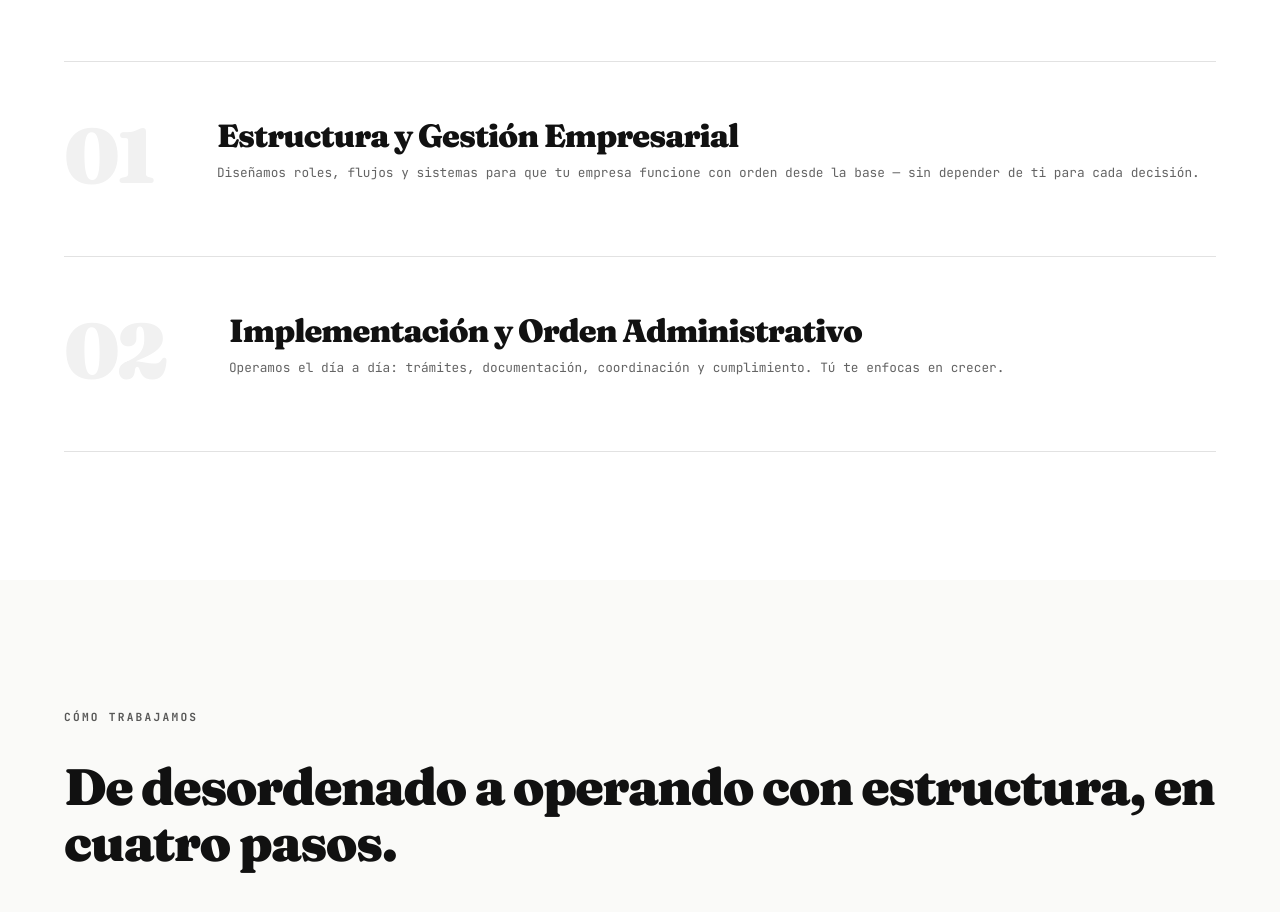
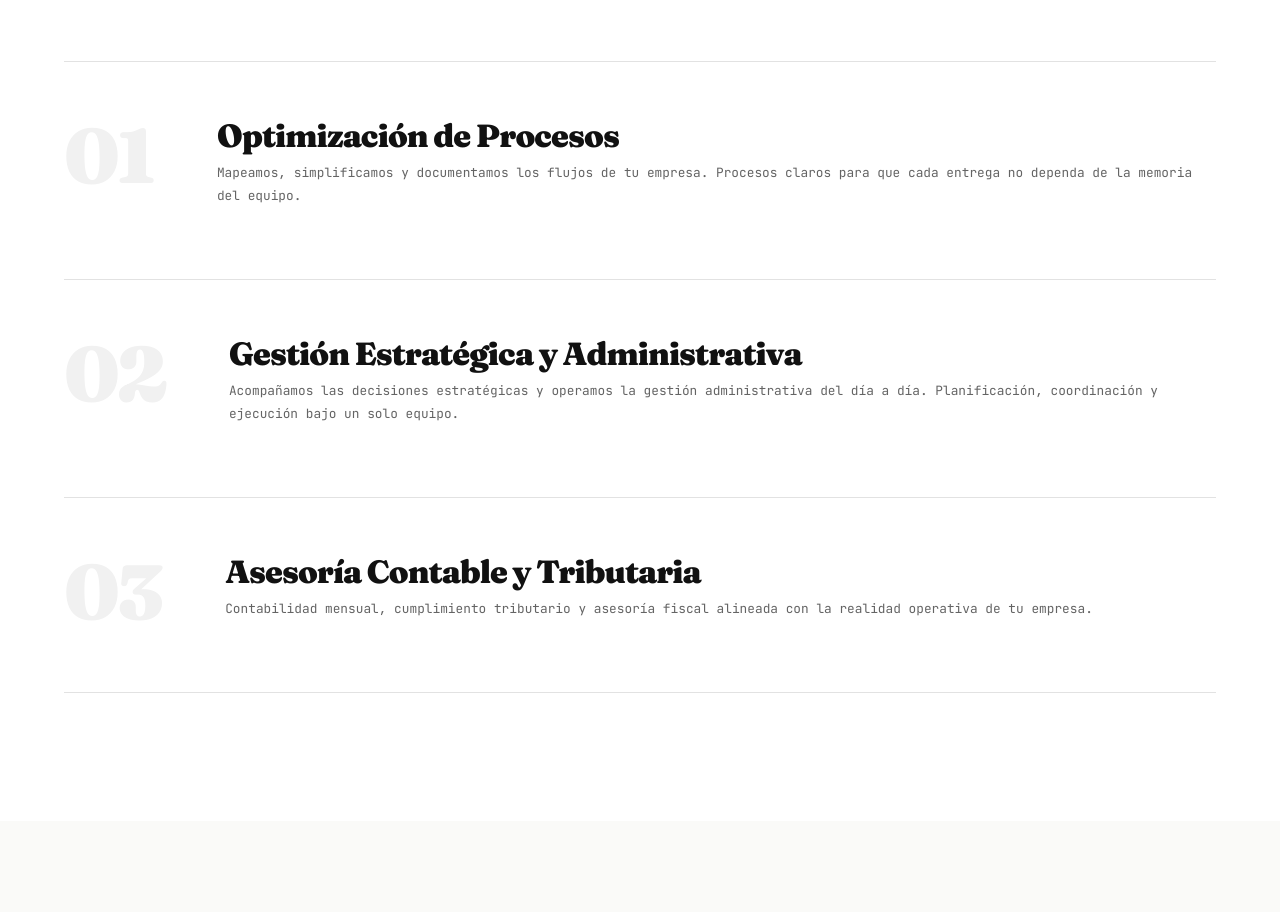
Before and after one commit to dietic/methodica, a Next.js app: page / in a window 1280 px wide. Shown: the part 1263-2175 px from the top of the page. Built offline with nearby package versions, Linux system fonts and the light colour scheme.

Commit message:
copy: replace 2 services with 3: Optimización de Procesos, Gestión Estratégica y Administrativa, Asesoría Contable y Tributaria
- Update visible service cards and matching JSON-LD OfferCatalog entries

```diff
--- a/app/page.tsx
+++ b/app/page.tsx
@@ -40,18 +40,27 @@ const jsonLd = {
             "@type": "Offer",
             itemOffered: {
               "@type": "Service",
-              name: "Estructura y Gestión Empresarial",
+              name: "Optimización de Procesos",
               description:
-                "Diseño del marco organizacional, roles, flujos y sistemas para que la empresa opere con orden desde su base.",
+                "Mapeo, simplificación y documentación de los flujos operativos de la empresa para reducir improvisación y aumentar la predictibilidad de las entregas.",
             },
           },
           {
             "@type": "Offer",
             itemOffered: {
               "@type": "Service",
-              name: "Implementación y Orden Administrativo",
+              name: "Gestión Estratégica y Administrativa",
               description:
-                "Ejecución y coordinación de la gestión administrativa del día a día: trámites, documentación y cumplimiento.",
+                "Acompañamiento en decisiones estratégicas y operación de la gestión administrativa del día a día: planificación, coordinación y cumplimiento.",
+            },
+          },
+          {
+            "@type": "Offer",
+            itemOffered: {
+              "@type": "Service",
+              name: "Asesoría Contable y Tributaria",
+              description:
+                "Contabilidad mensual, cumplimiento tributario y asesoría fiscal alineada con la realidad operativa y los objetivos de la empresa.",
             },
           },
         ],
@@ -196,13 +205,11 @@ export default function Home() {
                 <span className="service__number" aria-hidden="true">
                   01
                 </span>
-                <h3 className="service__name">
-                  Estructura y Gestión Empresarial
-                </h3>
+                <h3 className="service__name">Optimización de Procesos</h3>
                 <p className="service__desc">
-                  Diseñamos roles, flujos y sistemas para que tu empresa
-                  funcione con orden desde la base — sin depender de ti para
-                  cada decisión.
+                  Mapeamos, simplificamos y documentamos los flujos de tu
+                  empresa. Procesos claros para que cada entrega no dependa
+                  de la memoria del equipo.
                 </p>
               </article>
 
@@ -211,11 +218,25 @@ export default function Home() {
                   02
                 </span>
                 <h3 className="service__name">
-                  Implementación y Orden Administrativo
+                  Gestión Estratégica y Administrativa
                 </h3>
                 <p className="service__desc">
-                  Operamos el día a día: trámites, documentación, coordinación
-                  y cumplimiento. Tú te enfocas en crecer.
+                  Acompañamos las decisiones estratégicas y operamos la
+                  gestión administrativa del día a día. Planificación,
+                  coordinación y ejecución bajo un solo equipo.
+                </p>
+              </article>
+
+              <article className="service">
+                <span className="service__number" aria-hidden="true">
+                  03
+                </span>
+                <h3 className="service__name">
+                  Asesoría Contable y Tributaria
+                </h3>
+                <p className="service__desc">
+                  Contabilidad mensual, cumplimiento tributario y asesoría
+                  fiscal alineada con la realidad operativa de tu empresa.
                 </p>
               </article>
             </div>
```
